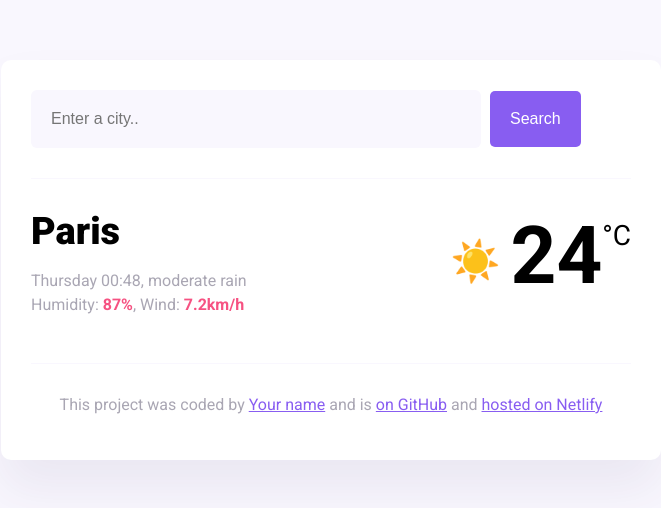
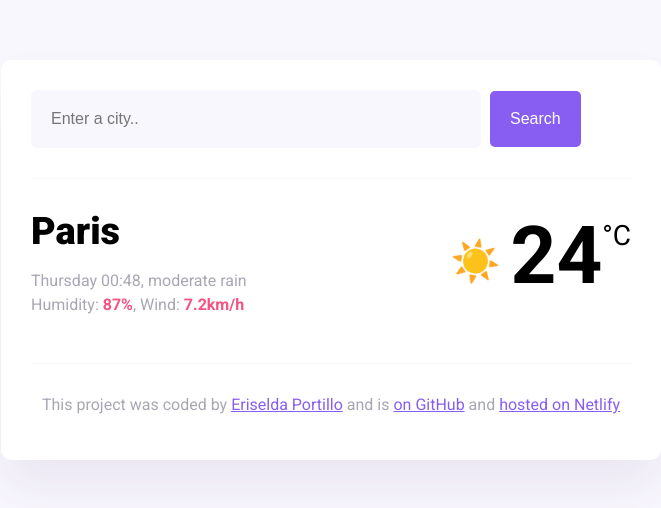
Before and after one commit to Eriseld1/My-Project, a plain HTML site: page index.html in a window 1280 px wide. Shown: the whole page, without its empty margins (309-970 px from the left). Drawn offline with nearby package versions, Linux system fonts and the light colour scheme.

Commit message:
Added Github link

```diff
--- a/index.html
+++ b/index.html
@@ -47,8 +47,10 @@
 			<footer>
 				<p>
 					This project was coded by
-					<a href="#" target="_blank">Your name</a> and is
-					<a href="#" target="_blank"> on GitHub</a> and
+					<a href="https://github.com/Eriseld1" target="_blank"
+						>Eriselda Portillo</a
+					>
+					and is <a href="#" target="_blank"> on GitHub</a> and
 					<a href="#" target="_blank">hosted on Netlify</a>
 				</p>
 			</footer>
```
